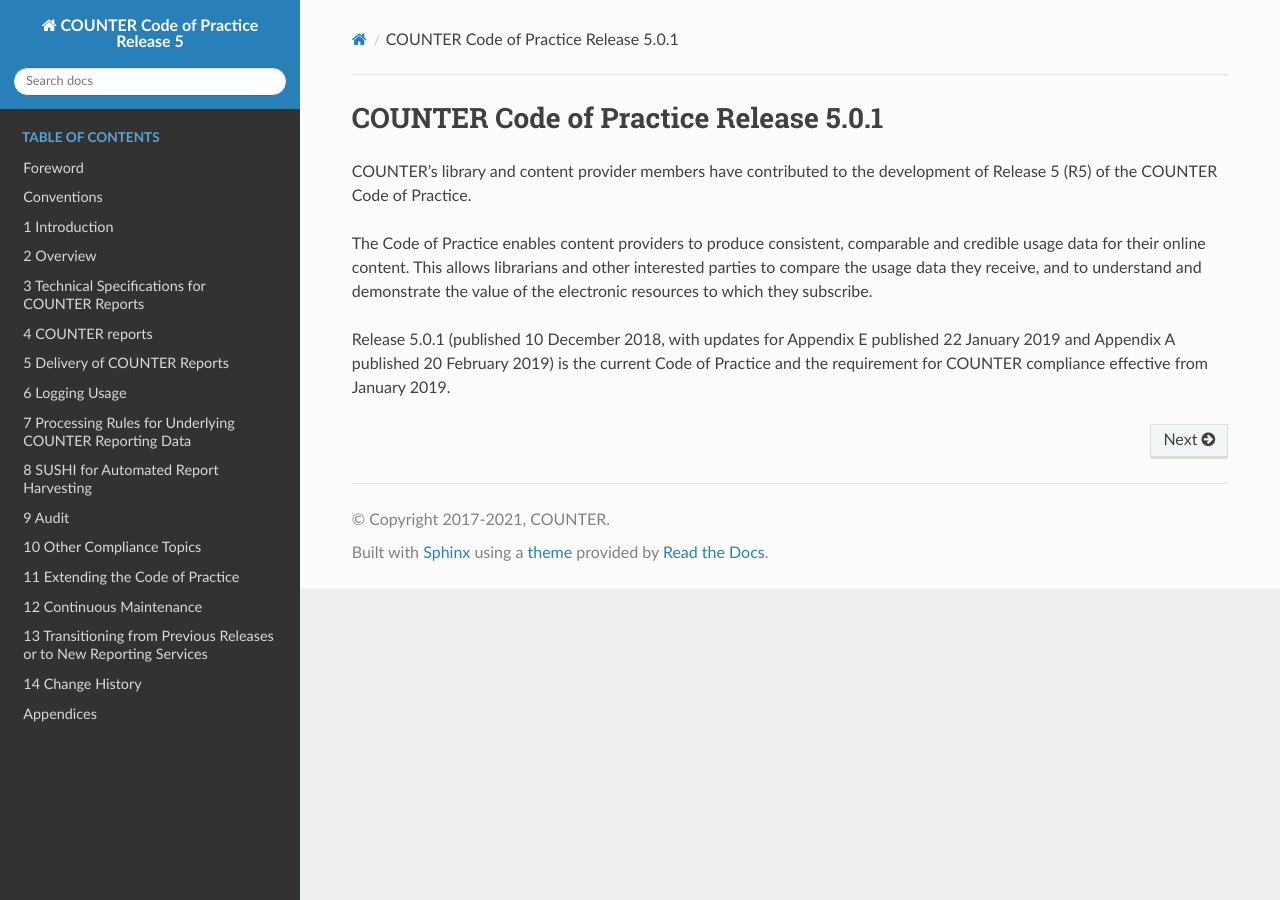
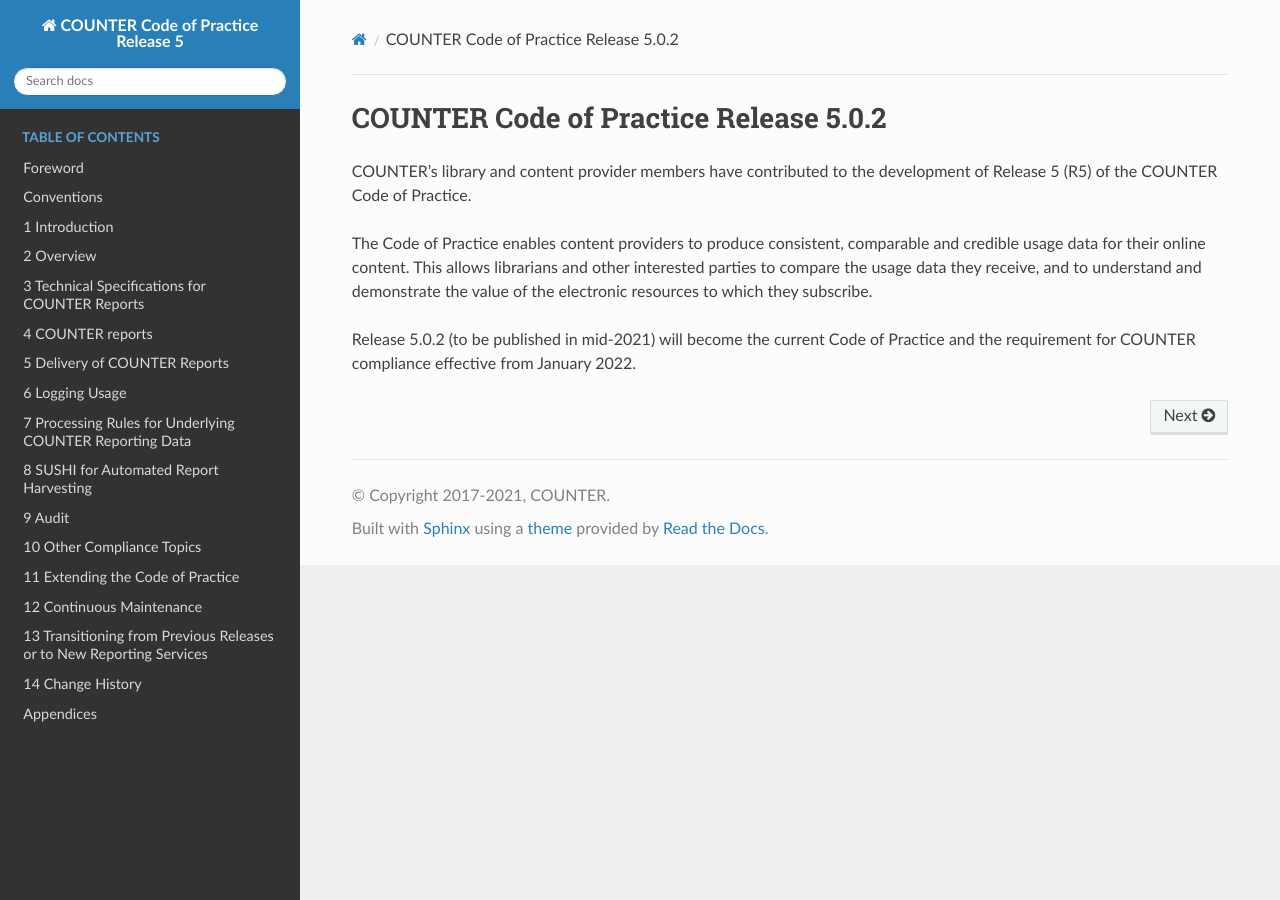
Before and after one commit to Project-Counter/cop5, a Sphinx documentation site: the page built from source/index.rst, in a window 1280 px wide. Built offline with Sphinx 7.4.7 and the Read the Docs theme 2.0.0, drawn with Linux system fonts in a browser that asks for light colours.

Commit message:
Update release information for 5.0.2

```diff
--- a/source/14-history/index.rst
+++ b/source/14-history/index.rst
@@ -34,4 +34,10 @@
      - 2018-12-10
      - 2019-02-28 (with support for January 2019 usage)
 
+   * - 5.0.2
+     - Amendments, corrections and clarifications based on feedback and questions from the community.
+     - No
+     - TBD (mid-2021)
+     - 2022-02-28 (with support for January 2022 usage)
+
 A detailed description of the changes is provided in :ref:`Appendix B <appendix-b>`.
--- a/source/conf.py
+++ b/source/conf.py
@@ -28,7 +28,7 @@
 # The short X.Y version
 version = ''
 # The full version, including alpha/beta/rc tags
-release = '5.0.1'
+release = '5.0.2'
 
 
 # -- General configuration ---------------------------------------------------
@@ -179,7 +179,7 @@
     ''',
     'maketitle': r'''
         \hypersetup{
-            pdftitle={COUNTER Code of Practice Release 5.0.1},
+            pdftitle={COUNTER Code of Practice Release 5.0.2},
             pdfauthor={COUNTER}
         }
         \pagenumbering{Roman}
@@ -190,9 +190,9 @@
                 \vspace{25pt}
                 {\Huge \textbf{\color{TitleColor} COUNTER Code of Practice}}\par
                 \vspace{10pt}
-                {\Huge \textbf{\color{TitleColor} Release 5.0.1}}\par
+                {\Huge \textbf{\color{TitleColor} Release 5.0.2}}\par
                 \vspace{50pt}
-                {Published: 10 December 2018}\par
+                {Published: TBD (mid-2021)}\par
                 {PDF created: \ddmonthyyyy\today}\par
                 \vspace{5pt}
             \end{flushright}
@@ -206,7 +206,7 @@
             \rmfamily
             {COUNTER’s library and content provider members have contributed to the development of Release 5 (R5) of the COUNTER Code of Practice.}\par
             {The Code of Practice enables content providers to produce consistent, comparable and credible usage data for their online content. This allows librarians and other interested parties to compare the usage data they receive, and to understand and demonstrate the value of the electronic resources to which they subscribe.}\par
-            {Release 5.0.1 (published 10 December 2018, with updates for Appendix E published 22 January 2019 and Appendix A published 20 February 2019) is the current Code of Practice and the requirement for COUNTER compliance effective from January 2019.}\par
+            {Release 5.0.2 (to be published in mid-2021) will become the current Code of Practice and the requirement for COUNTER compliance effective from January 2022.}\par
             \noindent\rule{\textwidth}{1pt}\par
             \vfill
             \setlength{\fboxrule}{1pt}
@@ -244,7 +244,7 @@
 #  dir menu entry, description, category)
 texinfo_documents = [
     (master_doc, 'COUNTER_Code_of_Practice_R5', 'COUNTER Code of Practice',
-     author, 'COUNTER_Code_of_Practice_R5', 'COUNTER Code of Practice Release 5.0.1',
+     author, 'COUNTER_Code_of_Practice_R5', 'COUNTER Code of Practice Release 5.0.2',
      'Miscellaneous'),
 ]
 
--- a/source/index.rst
+++ b/source/index.rst
@@ -3,7 +3,7 @@
    visit https://creativecommons.org/licenses/by-sa/4.0/
 
 ======================================
-COUNTER Code of Practice Release 5.0.1
+COUNTER Code of Practice Release 5.0.2
 ======================================
 
 .. Same abstract in conf.py for the PDF version!
@@ -14,7 +14,7 @@
 
    The Code of Practice enables content providers to produce consistent, comparable and credible usage data for their online content. This allows librarians and other interested parties to compare the usage data they receive, and to understand and demonstrate the value of the electronic resources to which they subscribe.
 
-   Release 5.0.1 (published 10 December 2018, with updates for Appendix E published 22 January 2019 and Appendix A published 20 February 2019) is the current Code of Practice and the requirement for COUNTER compliance effective from January 2019.
+   Release 5.0.2 (to be published in mid-2021) will become the current Code of Practice and the requirement for COUNTER compliance effective from January 2022.
 
 .. only:: not (latex or builder_html)
 
```
